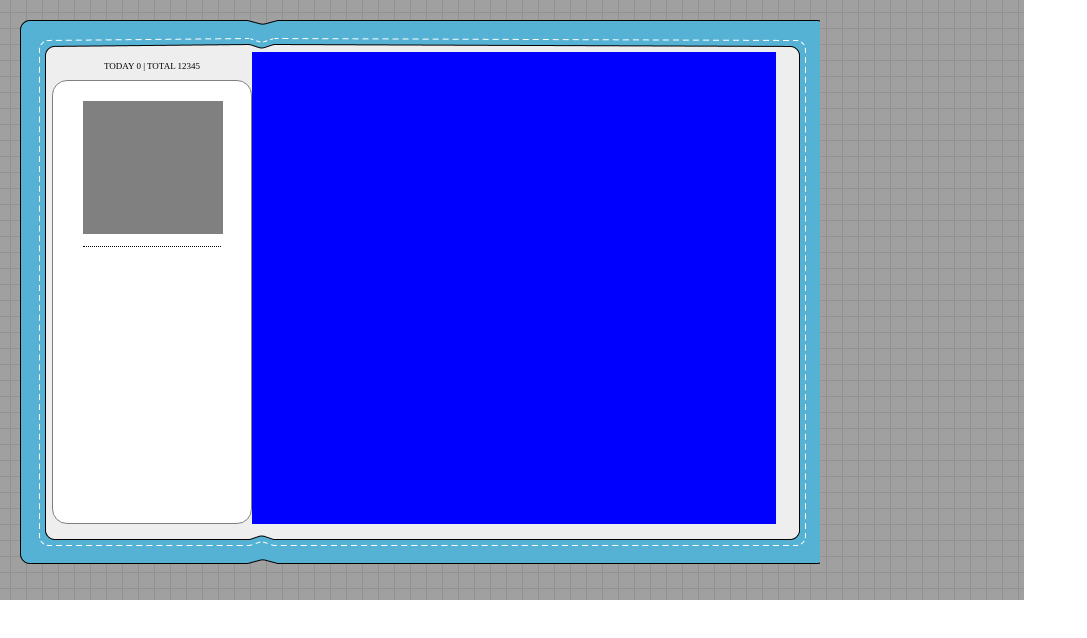
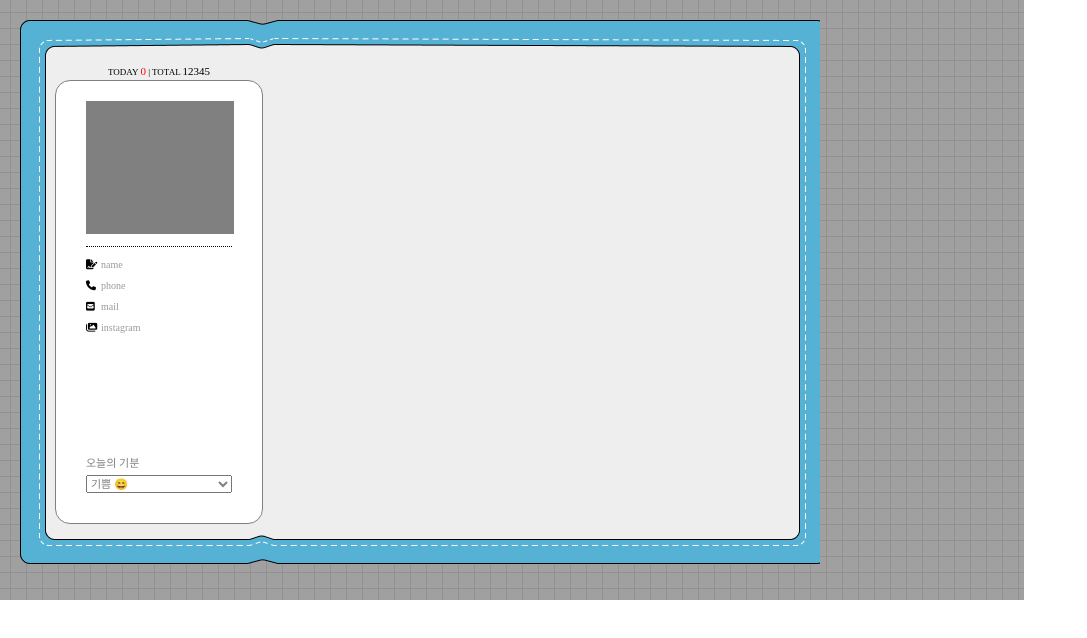
Before and after one commit to lcmDev97/cyworld, a plain HTML site: page index.html in a window 1280 px wide. Shown: the whole page, without its empty margins (0-1087 px from the left). Drawn offline with Linux system fonts and the light colour scheme.

Commit message:
[update] 왼쪽 완성

```diff
--- a/index.html
+++ b/index.html
@@ -2,8 +2,11 @@
 <html lang="ko">
 <head>
     <title>이창민님의 미니홈피 :: 사이좋은 사람들, 사이월드</title>
+
     <link href="./styles/index.css" rel="stylesheet">
+    <script src="https://kit.fontawesome.com/99949cc290.js" crossorigin="anonymous"></script>
 </head>
+
 <body>
     <div class="background">
         <div class="outerbox">
@@ -11,10 +14,9 @@
                 <div class="wrapper__left">
                     <div class="wrapper__left__header">
                         <div class="today">
-                            <span>TODAY</span>
-                            <span>0</span>
-                            <span> | TOTAL</span>
-                            <span>12345</span>
+                            TODAY
+                            <span class="zero">0</span>  |  TOTAL
+                            <span class="count">12345</span>
                         </div>
                     </div>
                     <div class="wrapper__left__body">
@@ -22,14 +24,41 @@
                             <div class="left__body__header__gray"></div>
                             <div class="left__body__header__line"></div>
                         </div>
-                        <div class="left__body__profile"></div>
-                        <div class="left__body__footer"></div>
+                        <div class="left__body__profile">
+                            <div class="profile__detail">
+                                <i class="fas fa-file-signature"></i>
+                                name
+                            </div>
+                            <div class="profile__detail">
+                                <i class="fas fa-phone"></i>
+                                phone
+                            </div>
+                            <div class="profile__detail">
+                                <i class="fas fa-envelope-square"></i>
+                                mail
+                            </div>
+                            <div class="profile__detail">
+                                <i class="fas fa-images"></i>
+                                instagram
+                            </div>
+                        </div>
+                        <div class="left__body__footer">
+                            <div class="wrapper__feel">
+                                <div class="feel__title">오늘의 기분</div>
+                                <select class="feel__select">
+                                    <option>기쁨 😄</option>
+                                    <option>슬픔 😭</option>
+                                    <option>분노 👿</option>
+                                </select>
+                            </div>
+                        </div>
                     </div>
                 </div>
-
-                <div class="wrapper__right"></div>
+                <div class="wrapper__right">
+                </div>
             </div>
         </div>
     </div>
 </body>
+
 </html>
--- a/styles/index.css
+++ b/styles/index.css
@@ -18,60 +18,127 @@
     flex-direction: row;
     padding: 32px 0px 0px 32px;
 }
+
+/* 왼쪽 영역 */
 .wrapper__left {
-    width: 200px;
+    width: 208px;
     height: 472px;
     display: flex;
     flex-direction: column;
+    justify-content: space-between;
+    align-items: center;
+    margin-left: 3px;
+    margin-right: 7px;
 }
+
+/* 왼쪽 영역 - 헤더(투데이 카운터) */
 .wrapper__left__header {
-    width: 100%;
-    height: 30px;
-
     display: flex;
     flex-direction: row;
     justify-content: center;
     align-items: center;
+    width: 100%;
+    height: 30px;
 }
+
+.today {
+    padding-top: 10px;
+    font-size: 9px;
+}
+
+.zero {
+    color: red;
+    font-size: 11px;
+}
+
+.count {
+    font-size: 11px;
+}
+
+/* 왼쪽 영역 - 바디(프로필) */
 .wrapper__left__body {
+    display: flex;
+    flex-direction: column;
+    align-items: center;
     width: 100%;
-    height: 100%;  /* 472px - 30px 해서 442px가 됨 */
+    height: 100%;
+    padding: 20px 30px 0px 30px;
     border: 1px solid gray;
     border-radius: 15px;
     background-color: white;
+}
 
-    display: flex;
-    flex-direction: column;  /* column이기에 */
-    align-items: center; /* 가로를 맞추려면 align-items만 사용하기 */
-
-    padding: 20px 30px;   /* 여기서 padding으로 정렬해주면 자식들 일일히 padding값 안줘도됨 */
-}
 .left__body__header {
     width: 100%;
-
     display: flex;
     flex-direction: column;
 }
+
 .left__body__header__gray {
-    width: 140px;
+    width: 148px;
     height: 133px;
-    background-color: grey;
+    background-color: gray;
 }
+
 .left__body__header__line {
-    border-top: 1px dotted black; /* 수평선을 만드는건 hr태그로 만들수 있지만, hr태그를 사용하면 속성변경하기 어렵기 때문에, div태그 만든다음 테두리하나만 나타나게 하는편 추천*/
+    border-top: 1px dotted black;
     margin: 12px 0px;
 }
+
 .left__body__profile {
+    width: 100%;
+    height: 100%;
+    display: flex;
+    flex-direction: column;
+    justify-content: flex-start;
+}
 
+.profile__detail {
+    color: #999999;
+    font-size: 10px;
+    margin-bottom: 10px;
+    display: flex;
+    flex-direction: row;
 }
+
+.fas {
+    color: black;
+    margin-right: 10px;
+    width: 5px;
+    height: 5px;
+}
+
 .left__body__footer {
+    width: 100%;
+    margin-bottom: 30px;
+}
 
+.wrapper__feel {
+    display: flex;
+    flex-direction: column;
+    justify-content: center;
+    width: 100%;
 }
+
+.feel__title {
+    font-size: 11px;
+    margin-bottom: 5px;
+    color: gray;
+}
+
+.feel__select {
+    height: 18px;
+    width: 100%;
+
+    font-size: 11px;
+    color: grey;
+}
+/* 오른쪽 영역 */
 .wrapper__right {
     width: 524px;
     height: 472px;
-    background-color: blue;
+    display: flex;
+    flex-direction: column;
+    justify-content:flex-end;
+    padding-left: 5px;
 }
-.today {
-    font-size: 9px;
-}
```
